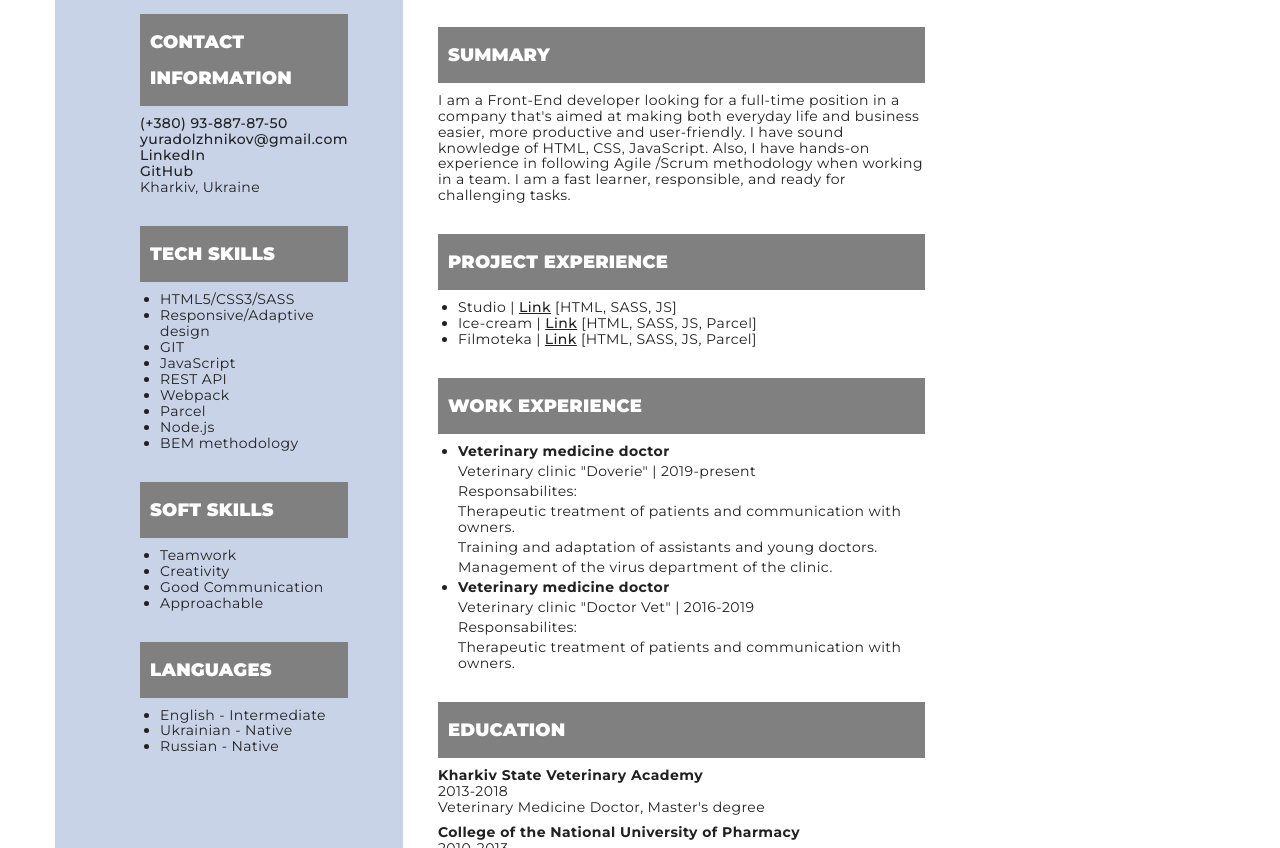
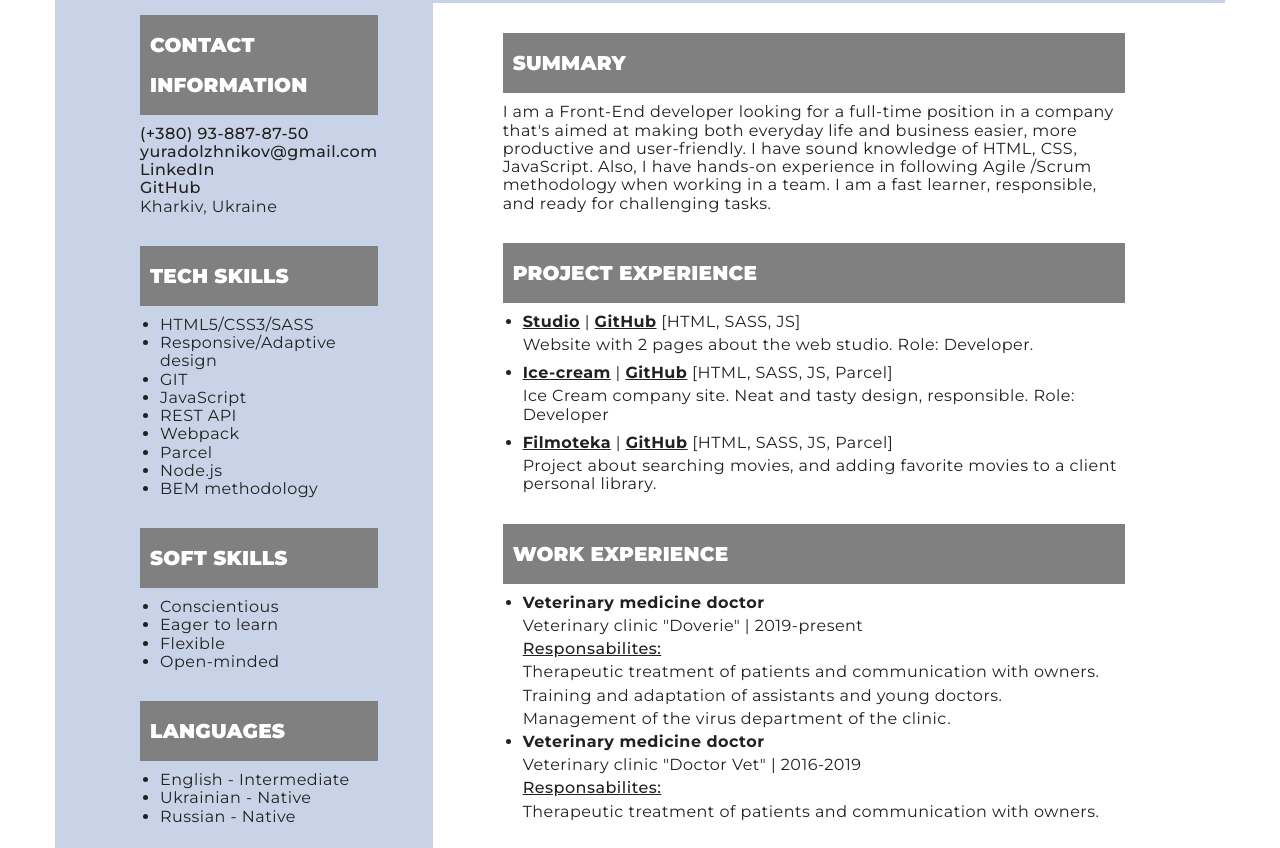
Before and after one commit to Yuradv/CV, a plain HTML site: page index.html in a window 1280 px wide. Shown: the part 236-1084 px from the top of the page. Drawn offline with nearby package versions, Linux system fonts and the light colour scheme.

Commit message:
Correction
Increased the font size, added a section the experience.

```diff
--- a/css/main.css
+++ b/css/main.css
@@ -12,7 +12,7 @@ body {
 
     font-family: Montserrat, sans-serif;
     letter-spacing: 0.03em;
-    font-size: 14px;
+    font-size: 16px;
     line-height: 1.14;
 }
 
@@ -50,6 +50,7 @@ a:focus {
 
 .link-decoration {
     text-decoration: underline;
+    font-weight: 700;
 }
 
 .main-section {
@@ -81,7 +82,7 @@ a:focus {
 .name__title {
     text-transform: uppercase;
     font-weight: 900;
-    font-size: 32px;
+    font-size: 34px;
     line-height: 2;
     letter-spacing: 0.04em;
 }
@@ -103,10 +104,17 @@ a:focus {
 .work-expirience,
 .education,
 .add-education {
-    padding-right: 300px;
+    padding-left: 70px;
+    padding-right: 100px;
 }
 
-.expirience__list {
+.expirience-item {
+    margin-bottom: 10px;
+}
+
+.work-expirience__text {
+    text-decoration: underline;
+    font-weight: 500;
 }
 
 .title {
@@ -114,7 +122,7 @@ a:focus {
     padding: 10px;
     text-transform: uppercase;
     font-weight: 900;
-    font-size: 18px;
+    font-size: 20px;
     line-height: 2;
     letter-spacing: 0.01em;
     background-color: var(--secondary-bcg-color);
@@ -130,7 +138,7 @@ p {
 }
 
 .work-expirience p {
-    margin-bottom: 4px;
+    margin-bottom: 5px;
 }
 
 .text-decoration {
@@ -144,3 +152,7 @@ p {
 .education__description {
     font-weight: 500;
 }
+
+.expirience__text {
+    margin-top: 5px;
+}
--- a/index.html
+++ b/index.html
@@ -76,10 +76,10 @@
                 <div class="container">
                     <h3 class="title">Soft Skills</h3>
                     <ul class="decoration">
-                        <li><p>Teamwork</p></li>
-                        <li><p>Creativity</p></li>
-                        <li><p>Good Communication</p></li>
-                        <li><p>Approachable</p></li>
+                        <li><p>Conscientious</p></li>
+                        <li><p>Eager to learn</p></li>
+                        <li><p>Flexible</p></li>
+                        <li><p>Open-minded</p></li>
                     </ul>
                 </div>
 
@@ -114,38 +114,50 @@
                 <div class="container expirience">
                     <h3 class="title">Project experience</h3>
                     <ul class="decoration expirience__list">
-                        <li>
+                        <li class="expirience-item">
                             <p>
-                                Studio |
+                                <a class="link-decoration"
+                                href="https://yuradv.github.io/goit-markup-hw-08/"
+                                target="_blank"
+                                >Studio</a> |
                                 <a
                                     class="link-decoration"
-                                    href="https://yuradv.github.io/goit-markup-hw-08/"
+                                    href="https://github.com/Yuradv/goit-markup-hw-08"
                                     target="_blank"
-                                    >Link</a
+                                    >GitHub</a
                                 >
                                 [HTML, SASS, JS]
+                                <p class="expirience__text"> Website with 2 pages about the web studio. Role: Developer.</p>
                             </p>
                         </li>
-                        <li>
+                        <li class="expirience-item">
                             <p>
-                                Ice-cream |
+                                <a class="link-decoration"
+                                href="https://nuclearglue.github.io/icecream-project/"
+                                target="_blank"
+                                >Ice-cream</a> |
                                 <a
                                     class="link-decoration"
-                                    href="https://nuclearglue.github.io/icecream-project/"
+                                    href="https://github.com/Yuradv/icecream-project"
                                     target="_blank"
-                                > Link</a
+                                > GitHub</a
                                 >
                                 [HTML, SASS, JS, Parcel]
+                                <p class="expirience__text"> Ice Cream company site. Neat and tasty design, responsible. Role: Developer</p>
                             </p>
                         </li>
-                        <li>
+                        <li class="expirience-item">
                             <p>
-                                Filmoteka |
-                                <a href="https://piekharievak.github.io/project4-filmoteka/"
+                                <a class="link-decoration"
+                                href="https://piekharievak.github.io/project4-filmoteka/"
+                                target="_blank"
+                                >Filmoteka</a> |
+                                <a href="https://github.com/Yuradv/project4-filmoteka"
                                 class="link-decoration"
                                 target="_blank"
-                                > Link</a>
+                                > GitHub</a>
                                 [HTML, SASS, JS, Parcel]
+                                <p class="expirience__text">Project about searching movies, and adding favorite movies to a client personal library.</p>
                             </p>
                         </li>
                     </ul>
@@ -156,8 +168,8 @@
                     <ul class="decoration expirience__list">
                         <li>
                             <p class="text-decoration">Veterinary medicine doctor</p>
-                            <p>Veterinary clinic "Doverie" | 2019-present</p>
-                            <p>Responsabilites:
+                            <p class="work-expirience__place">Veterinary clinic "Doverie" | 2019-present</p>
+                            <p class="work-expirience__text">Responsabilites:
                                 <ul>
                                 <li>
                                     <p>Therapeutic treatment of patients and communication with owners. </p>
@@ -169,10 +181,10 @@
                             </ul>
                             </p>
                         </li>
-                        <li class="text-decoration">
+                        <li >
                             <p class="text-decoration">Veterinary medicine doctor</p>
-                            <p>Veterinary clinic "Doctor Vet" | 2016-2019</p>
-                            <p>Responsabilites:
+                            <p class="work-expirience__place">Veterinary clinic "Doctor Vet" | 2016-2019</p>
+                            <p class="work-expirience__text">Responsabilites:
                                 <ul>
                                 <li>
                                     <p>Therapeutic treatment of patients and communication with owners. </p>
```
